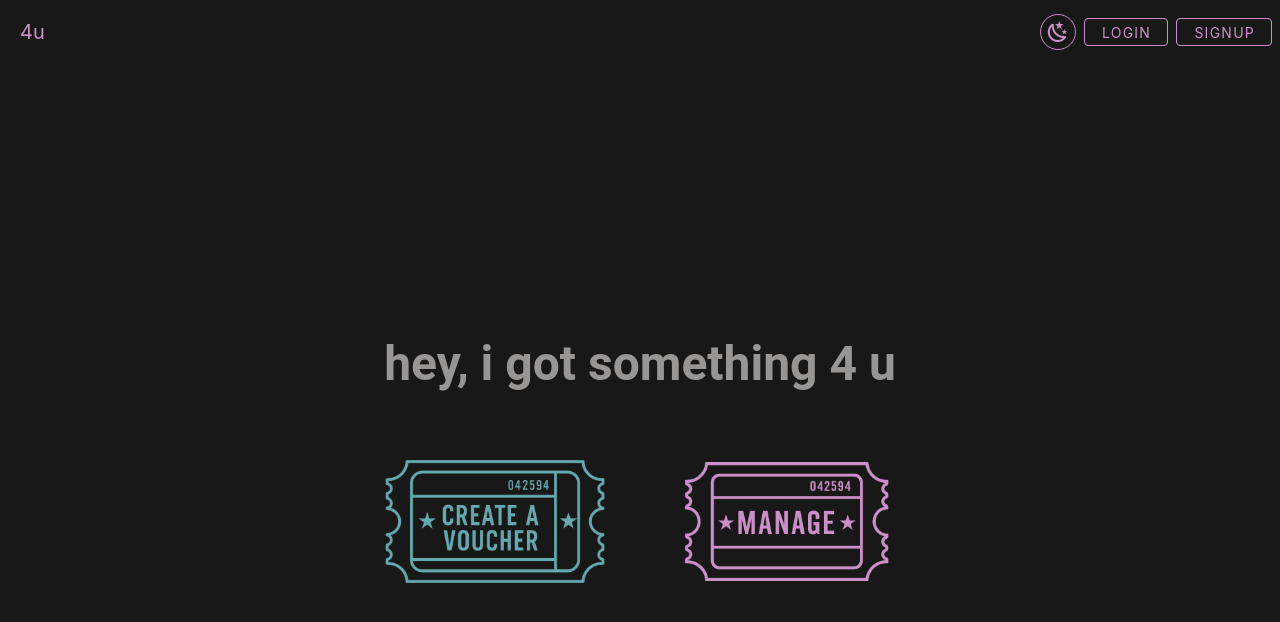
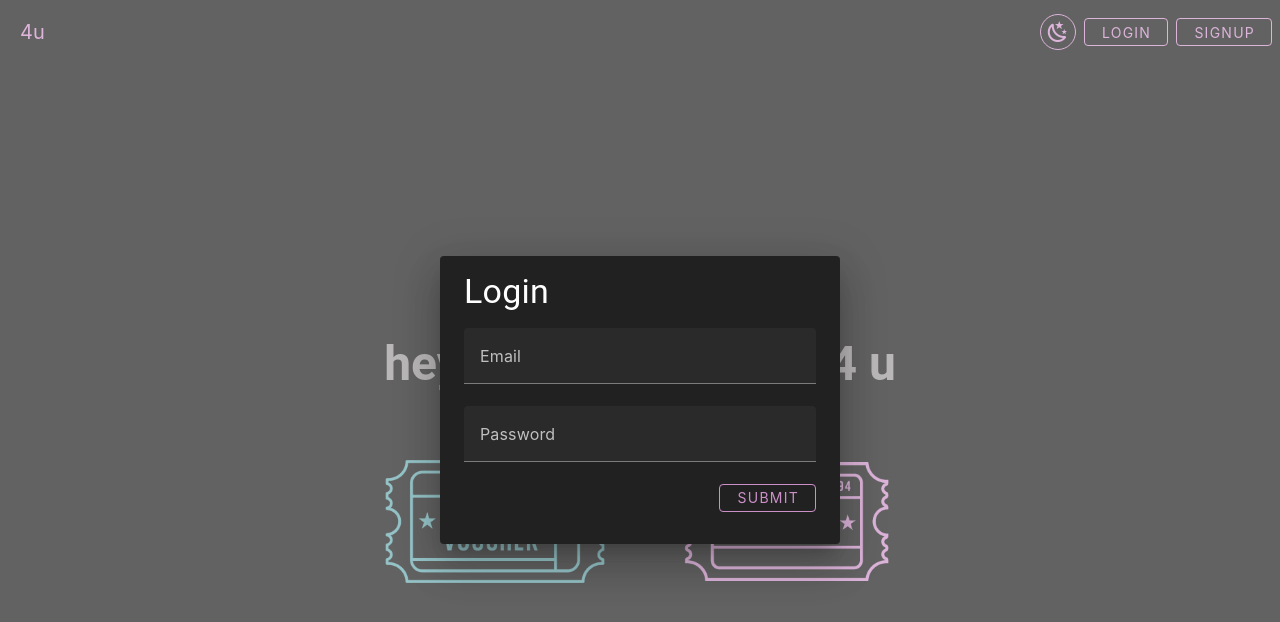
Before and after one commit to tiirent/voucher, a Vue app in the folder client/: page / in a window 1280 px wide. Both pictures are taken after a click on the button "LOGIN". Shown: the top 622 px of the page. Built offline with nearby package versions, Linux system fonts and the light colour scheme; no server answers.

Commit message:
add login

```diff
--- a/client/src/components/AppNavbar.vue
+++ b/client/src/components/AppNavbar.vue
@@ -2,17 +2,20 @@
 // Component for the main navigation bar
 import { useRouter } from 'vue-router'
 import { useTheme } from 'vuetify'
-import { ref } from 'vue'
+import { ref, onMounted } from 'vue'
 import { supabase } from '@/lib/supabase'
 import SignupDialog from './SignupDialog.vue'
+import LoginDialog from './LoginDialog.vue'
 
 const router = useRouter()
 const theme = useTheme()
 const isSignupDialogOpen = ref(false)
+const isLoginDialogOpen = ref(false)
 const email = ref('')
 const password = ref('')
 const errorMessage = ref('')
 const successMessage = ref('')
+const isSignedIn = ref(false)
 
 const navigateTo = (path: string) => {
   router.push(path)
@@ -33,6 +36,23 @@ const handleSignup = async () => {
     isSignupDialogOpen.value = false
   }
 }
+
+const handleSignOut = async () => {
+  const { error } = await supabase.auth.signOut()
+  if (error) console.error('Error signing out:', error)
+}
+
+onMounted(() => {
+  supabase.auth.onAuthStateChange((event, session) => {
+    if (event === 'SIGNED_IN') {
+      console.log('User signed in:', session?.user)
+      isSignedIn.value = true
+    } else if (event === 'SIGNED_OUT') {
+      console.log('User signed out')
+      isSignedIn.value = false
+    }
+  })
+})
 </script>
 
 <template>
@@ -42,14 +62,22 @@ const handleSignup = async () => {
     <v-btn color="primary" class="mr-2" icon variant="outlined" density="comfortable" @click="toggleTheme">
       <v-icon>{{ theme.global.name.value === 'light' ? 'mdi-weather-sunny' : 'mdi-weather-night' }}</v-icon>
     </v-btn>
-    <v-btn color="primary" variant="outlined" class="mr-2" density="comfortable">
-      Login
-    </v-btn>
-    <v-btn color="primary" variant="outlined" class="mr-2" density="comfortable" @click="isSignupDialogOpen = true">
-      Signup
-    </v-btn>
+    <template v-if="!isSignedIn">
+      <v-btn color="primary" variant="outlined" class="mr-2" density="comfortable" @click="isLoginDialogOpen = true">
+        Login
+      </v-btn>
+      <v-btn color="primary" variant="outlined" class="mr-2" density="comfortable" @click="isSignupDialogOpen = true">
+        Signup
+      </v-btn>
+    </template>
+    <template v-if="isSignedIn">
+      <v-btn color="primary" variant="outlined" class="mr-2" density="comfortable" @click="handleSignOut">
+        Sign Out
+      </v-btn>
+    </template>
   </v-app-bar>
   <SignupDialog v-model="isSignupDialogOpen" />
+  <LoginDialog v-model="isLoginDialogOpen" />
 </template>
 
 <style scoped>
--- /dev/null
+++ b/client/src/components/LoginDialog.vue
@@ -0,0 +1,45 @@
+<script setup lang="ts">
+import { ref, defineProps, defineEmits } from 'vue'
+import { supabase } from '@/lib/supabase'
+
+const props = defineProps({
+  showDialog: Boolean
+})
+
+const emit = defineEmits(['update:showDialog'])
+
+const email = ref('')
+const password = ref('')
+const errorMessage = ref('')
+const successMessage = ref('')
+
+const handleLogin = async () => {
+  errorMessage.value = ''
+  const { error } = await supabase.auth.signInWithPassword({ email: email.value, password: password.value })
+  if (error) {
+    errorMessage.value = error.message
+    successMessage.value = ''
+  } else {
+    successMessage.value = 'Login successful!'
+    errorMessage.value = ''
+    emit('update:showDialog', false)  // Close the dialog on success
+  }
+}
+</script>
+
+<template>
+  <v-dialog width="400" :model-value="props.showDialog" @update:model-value="emit('update:showDialog', $event)">
+    <v-card>
+      <v-card-text>
+        <h2 class="text-h4 mb-4">Login</h2>
+        <v-text-field v-model="email" label="Email" type="email"></v-text-field>
+        <v-text-field v-model="password" label="Password" type="password"></v-text-field>
+        <div class="d-flex justify-end">
+          <v-btn color="primary" variant="outlined" class="mb-2" density="comfortable" @click="handleLogin">Submit</v-btn>
+        </div>
+        <p v-if="errorMessage" style="color: red;">{{ errorMessage }}</p>
+        <p v-if="successMessage" style="color: green;">{{ successMessage }}</p>
+      </v-card-text>
+    </v-card>
+  </v-dialog>
+</template>
```
